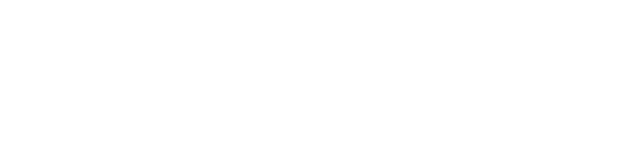
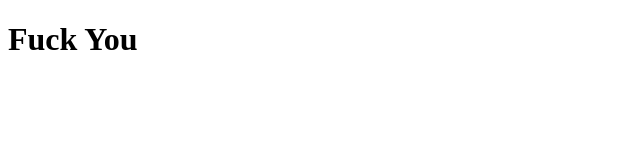
Before and after one commit to thounny/git-exercise, a plain HTML site: page index.html in a window 1280 px wide. Shown: the whole page, without its empty margins (0-640 px from the left). Drawn offline with Linux system fonts and the light colour scheme.

Commit message:
added a heading to index.html

```diff
--- a/index.html
+++ b/index.html
@@ -5,5 +5,7 @@
     <meta name="viewport" content="width=device-width, initial-scale=1.0" />
     <title>fuck you</title>
   </head>
-  <body></body>
+  <body>
+    <h1>Fuck You</h1>
+  </body>
 </html>
```
